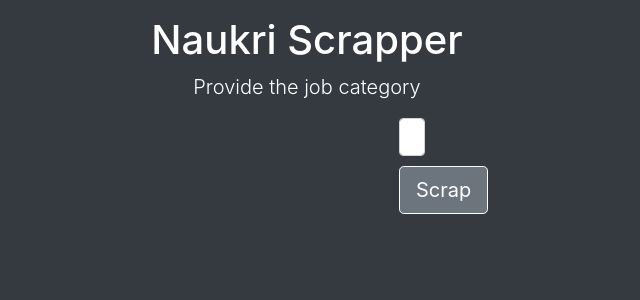
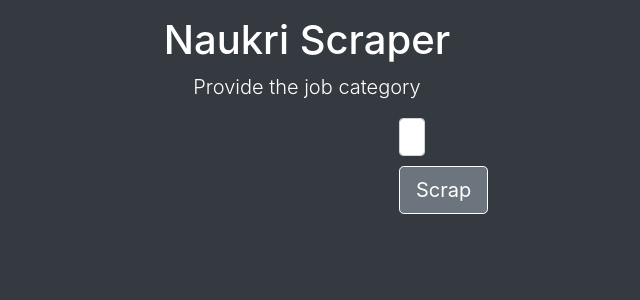
Before and after one commit to SunnyTamang/NaukriScraping, a Flask app: page / in a window 1280 px wide. Shown: the top 300 px of the page, without its empty margins (333-973 px from the left). Run offline with Flask 2, Linux system fonts and the light colour scheme; some libraries are stand-ins or nearby versions.

Commit message:
Changing the spelling

```diff
--- a/templates/index.html
+++ b/templates/index.html
@@ -12,7 +12,7 @@
 
 
     <main class="px-3">
-      <h1>Naukri Scrapper</h1>
+      <h1>Naukri Scraper</h1>
       <p class="lead">Provide the job category</p>
 
       <form action="/results" method="POST">
```
